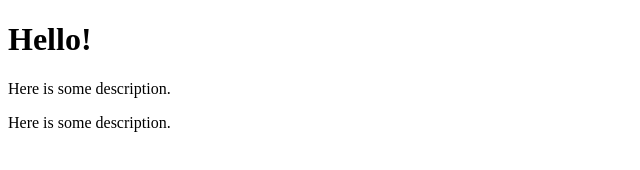
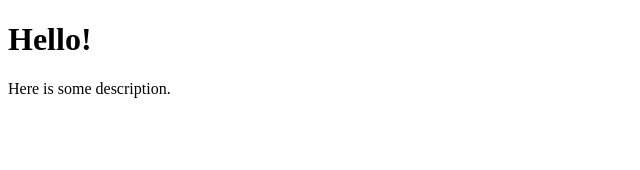
Before and after one commit to rusumvlad/github-learning, a plain HTML site: page index.html in a window 1280 px wide. Shown: the whole page, without its empty margins (0-640 px from the left). Drawn offline with Linux system fonts and the light colour scheme.

Commit message:
GL - Removed second p tag

```diff
--- a/index.html
+++ b/index.html
@@ -8,6 +8,5 @@
   <body>
     <h1>Hello!</h1>
     <p>Here is some description.</p>
-    <p>Here is some description.</p>
   </body>
 </html>
```
